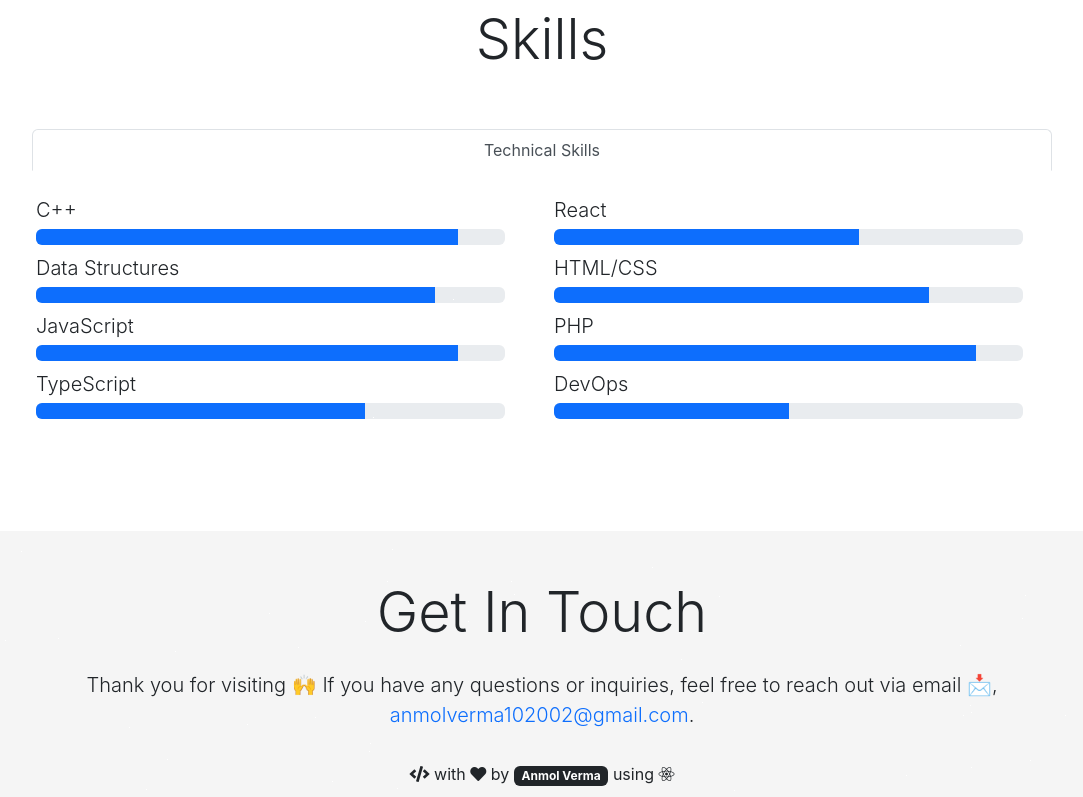
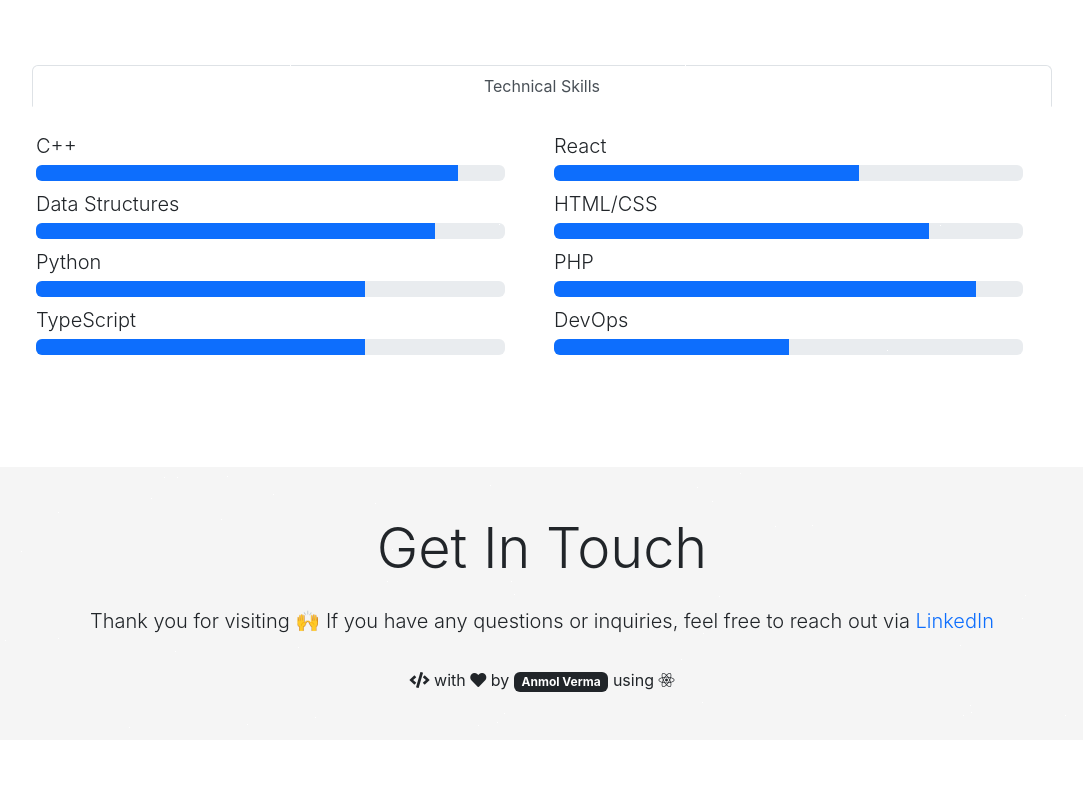
Before and after one commit to AnmolVerma404/Personal-Portfolio-Website, a React (Create React App) app: page / in a window 1280 px wide. Shown: the part 2965-3762 px from the top of the page, without its empty margins (98-1181 px from the left). After the commit the page ends 3705 px from the top, so only its background shows below. Built offline with nearby package versions, Linux system fonts and the light colour scheme; no server answers.

Commit message:
feat: Update get in touch section

```diff
--- a/src/App.js
+++ b/src/App.js
@@ -80,7 +80,7 @@ const App = () => {
 					<GetInTouch
 						heading={getInTouch.heading}
 						message={getInTouch.message}
-						email={getInTouch.email}
+						link={getInTouch.link}
 					/>
 				)}
 			</Footer>
--- a/src/components/home/GetInTouch.jsx
+++ b/src/components/home/GetInTouch.jsx
@@ -1,15 +1,12 @@
-import React from 'react';
-
-const GetInTouch = ({ heading, message, email }) => {
+const GetInTouch = ({ heading, message, link }) => {
 	return (
 		<>
 			<h2 className="display-4 pb-3 text-center">{heading}</h2>
 			<p className="lead text-center pb-3">
-				{message},{' '}
-				<a className="text-decoration-none" href={`mailto:${email}`}>
-					{email}
+				{message}{' '}
+				<a className="text-decoration-none" href={link?.to} target="_blank" rel="noopener noreferrer">
+					{link?.label}
 				</a>
-				.
 			</p>
 		</>
 	);
--- a/src/editable-stuff/config.js
+++ b/src/editable-stuff/config.js
@@ -44,8 +44,6 @@ const about = {
 	imageSize: 375,
 	message:
 		"Hey there! I'm Anmol Verma, a graduate from Vellore Institute of Technology Bhopal, where I spent 2020-2024 learning the art of turning coffee into code. I majored in Computer Engineering, which is a fancy way of saying I spend a lot of time convincing computers to do what I want (and occasionally begging them to cooperate). Currently, I'm rocking the software engineering scene at rtCamp. When I'm not buried under lines of code, you can find me tinkering with projects, dreaming up the next big thing, or plotting ways to convince my computer to clean up its own bugs.",
-	resume:
-		'https://drive.google.com/file/d/1HcHY8d4PNzcmr0E2IwjAhSQqJxHSsyk-/view',
 };
 
 // PROJECTS SECTION
@@ -98,7 +96,7 @@ const skills = {
 	hardSkills: [
 		{ name: 'C++', value: 90 },
 		{ name: 'Data Structures', value: 85 },
-		{ name: 'JavaScript', value: 90 },
+		{ name: 'Python', value: 70 },
 		{ name: 'TypeScript', value: 70 },
 		{ name: 'React', value: 65 },
 		{ name: 'HTML/CSS', value: 80 },
@@ -112,8 +110,11 @@ const getInTouch = {
 	show: true,
 	heading: 'Get In Touch',
 	message:
-		'Thank you for visiting 🙌 If you have any questions or inquiries, feel free to reach out via email 📩',
-	email: 'anmolverma102002@gmail.com',
+		'Thank you for visiting 🙌 If you have any questions or inquiries, feel free to reach out via',
+	link: {
+		to: 'https://www.linkedin.com/in/anmolverma404/',
+		label: 'LinkedIn'
+	}
 };
 
 const experiences = {
```
